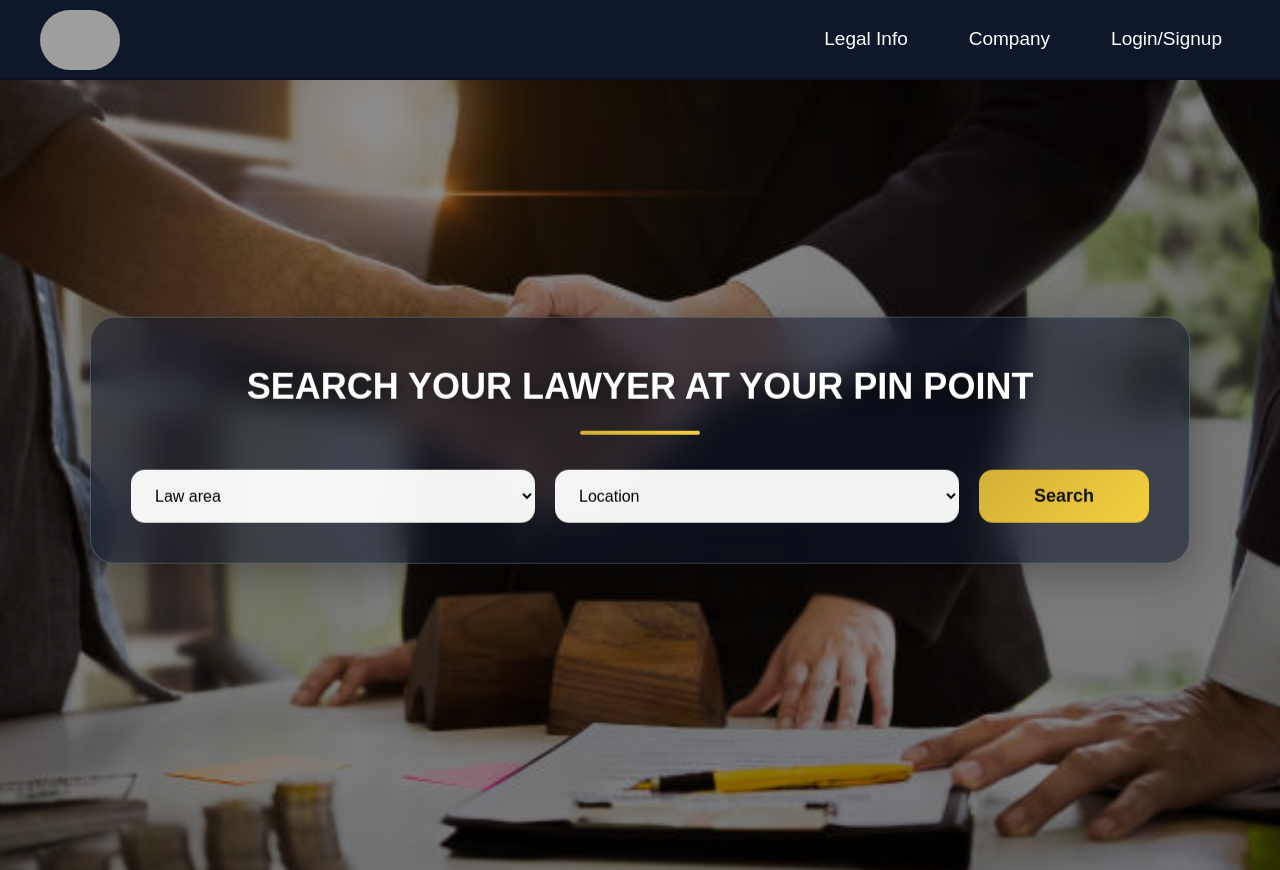
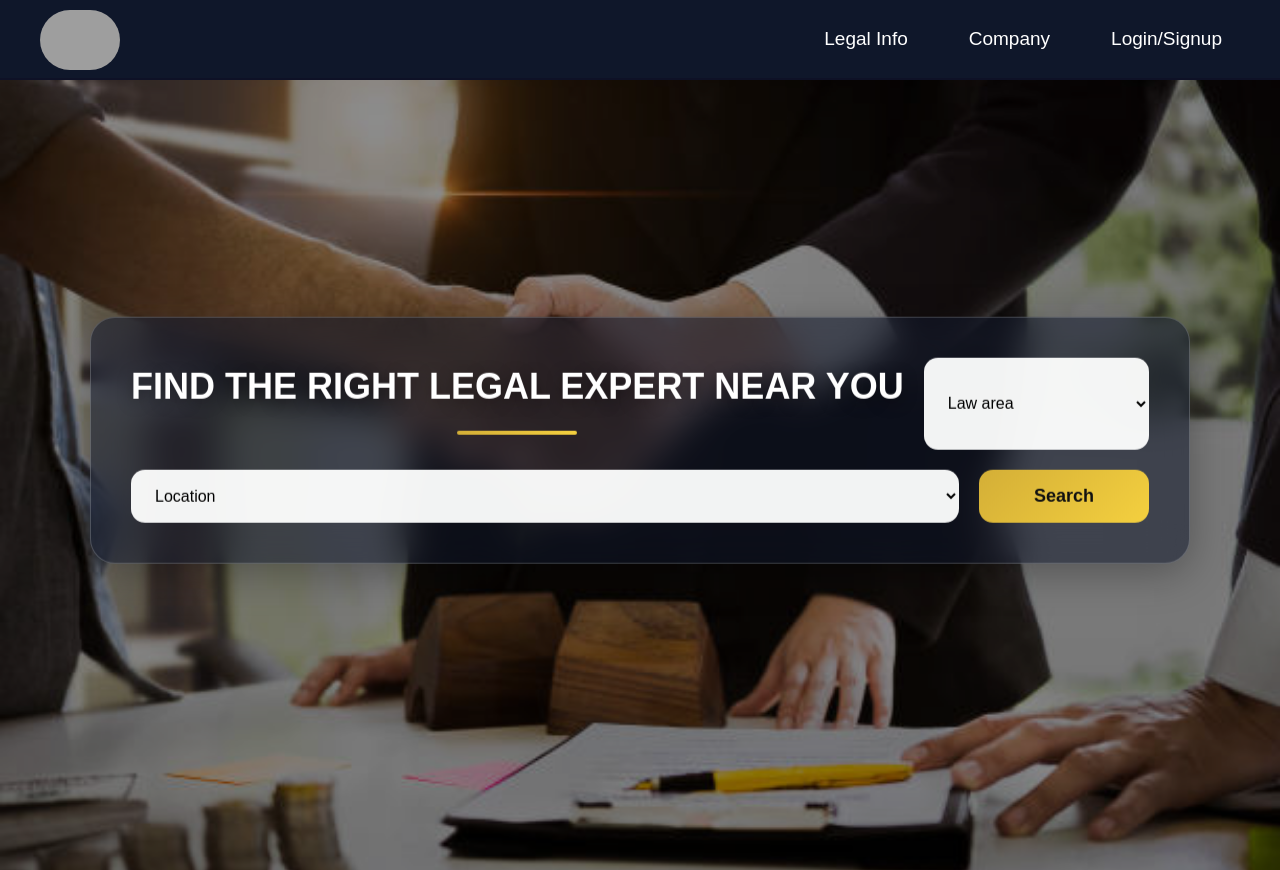
Before and after one commit to anoopyadav-01/AdvocateHub, a website: page public/index.html in a window 1280 px wide. Shown: the top 870 px of the page. Drawn offline with Linux system fonts and the light colour scheme; grey boxes are pictures that could not be loaded.

Commit message:
Update index.html

```diff
--- a/public/index.html
+++ b/public/index.html
@@ -88,7 +88,7 @@
             <section class="serchlawyar">
               <div class="filter-container">
                 <div>
-                  <h1 class="mainh1">SEARCH YOUR LAWYER AT YOUR PIN POINT</h1>
+                  <h1 class="mainh1">Find the Right Legal Expert Near You</h1>
                 </div>
                 <select name="law-area" id="law-area">
                   <option value="" disabled selected>Law area</option>
```
